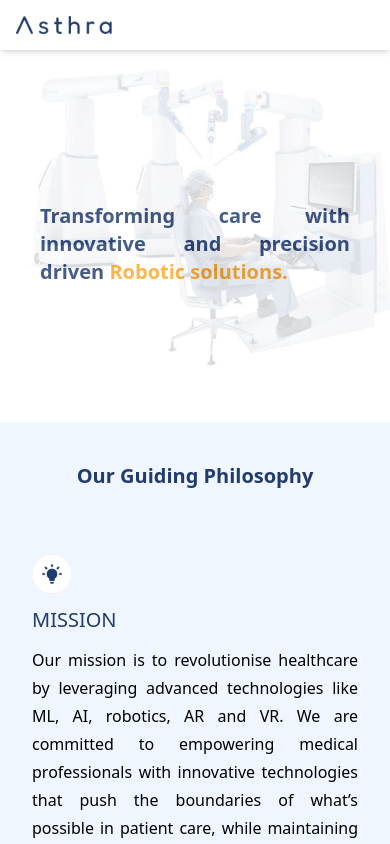
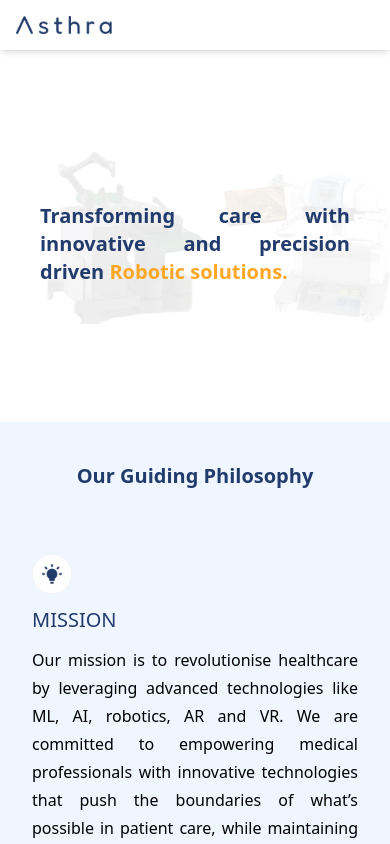
Before and after one commit to manishaac2002/asthra_landing_page, a React (Vite) app: page / in a window 390 px wide. Shown: the top 844 px of the page. Built offline with nearby package versions, Linux system fonts and the light colour scheme.

Commit message:
completed responsive for all pages.

```diff
--- a/src/components/Home.jsx
+++ b/src/components/Home.jsx
@@ -1,13 +1,13 @@
-import armRobo from "../images/ArmRobo.webp"
+import armRobo from "../images/Robots.webp"
 
 
 const Home = () => {
   return (
     <>
-      <div id="home" className="absolute left-4 md:left-30 lg:left-50 xl:left-100 2xl:left-200 pb-52 w-sm md:w-xl lg:w-2xl xl:w-3xl 2xl:w-4xl">
+      <div id="home" className="absolute left-4 md:left-24 lg:left-80 xl:left-60 2xl:left-80 opacity-100 pt-24 w-sm md:w-xl lg:w-2xl xl:w-3xl 2xl:w-7xl">
         <img src={armRobo} alt="armrobo" />
       </div>
-    <div className=" pl-10 sm:pl-24 md:pl-10 lg:pl-38 xl:pl-68 mt-38 md:mt-56 lg:mt-68 xl:mt-72 mr-10 lg:mr-20 xl:mr-40 ">
+    <div className="relative pl-10 sm:pl-24 md:pl-10 lg:pl-38 xl:pl-68 mt-38 md:mt-56 lg:mt-68 xl:mt-72 mr-10 lg:mr-20 xl:mr-40 ">
         <p className=" text-xl sm:text-3xl xl:text-4xl 2xl:text-7xl font-bold text-[#213B6D] text-justify">Transforming care with innovative and precision
         driven <span className="text-[#FFA726]">Robotic solutions.</span> </p>
     </div>
```
Also changed, not shown: src/images/Robots.webp (added).
